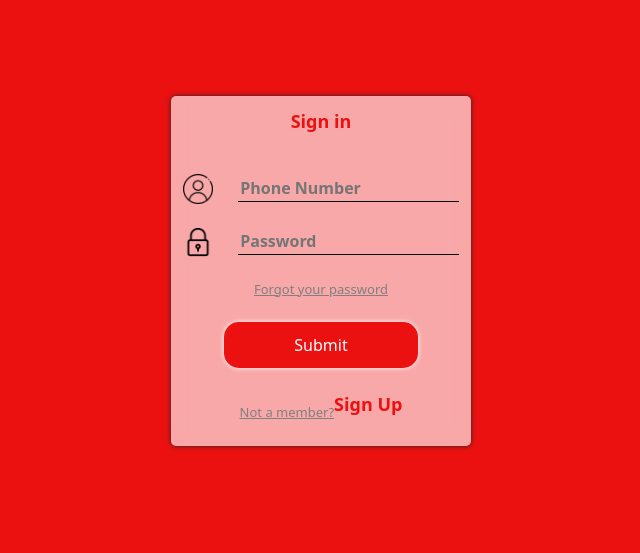
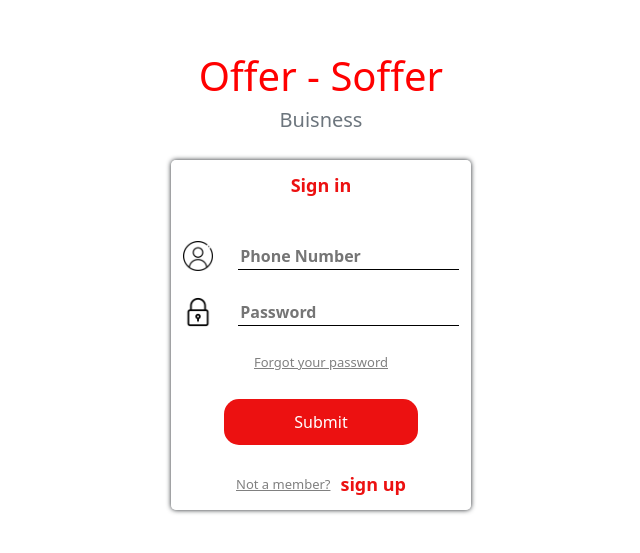
Before and after one commit to shivamjadhav2000/OfferSoffer, a Vue app: page / in a window 1280 px wide. Shown: the part 129-682 px from the top of the page, without its empty margins (319-959 px from the left). Built offline with nearby package versions, Linux system fonts and the light colour scheme.

Commit message:
fixed layout

```diff
--- a/src/components/posts.vue
+++ b/src/components/posts.vue
@@ -178,17 +178,17 @@ p {
   margin: 5px;
 }
 .PostsCont {
-  padding: 2% 10%;
+  margin: 2% 15%;
   display: flex;
   flex-direction: row;
   flex-flow: row wrap;
+  justify-content: space-around;
   background: rgb(255, 255, 255);
 }
 .post {
   width: 280px;
   height: 435px;
   margin: 10px 0px;
-  margin-right: 50px;
   display: flex;
   flex-direction: column;
   justify-content: space-between;
--- a/src/components/profile.vue
+++ b/src/components/profile.vue
@@ -68,7 +68,9 @@ export default {
     color: inherit;
   }
 .navBarDiv {
-  width: 100%;
+  width: 145%;
+  padding:0px 25%;
+  border-bottom: 1px solid rgba(0, 0, 0, 0.219);
   display: flex;
   justify-content: space-between;
   align-items: center;
@@ -99,9 +101,8 @@ export default {
   align-items:center;
 }
 .maindiv {
-
   background: white;
-  margin: 0px 10%;
+  margin: 0px 15%;
   display: flex;
   flex-direction: column;
   justify-content: center;
--- a/src/views/LoginPage.vue
+++ b/src/views/LoginPage.vue
@@ -1,5 +1,9 @@
 <template>
   <div class="logindiv">
+    <div class="Headings">
+      <p class="h1">Offer - Soffer</p>
+      <p class="h5 text-secondary" >Buisness</p>
+    </div>
     <div>
       <form action="/mainPage" class="Form">
         <p class="title">Sign in</p>
@@ -19,7 +23,7 @@
         <button>Submit</button>
         <div class="extra">
           <a href="http://" class="grey">Not a member?</a>
-          <p class="title">Sign Up</p>
+          <p class="title">sign up</p>
         </div>
       </form>
     </div>
@@ -27,12 +31,17 @@
 </template>
 
 <style>
+  .Headings{
+    text-align: center;
+    color: red;
+    padding:20px 0px;
+  }
 .logindiv {
   width: 100%;
   height: 100vh;
   display: flex;
+  flex-direction: column;
   align-items: center;
-  background: rgb(236, 17, 17);
   display: flex;
   justify-content: center;
   align-items: center;
@@ -65,7 +74,7 @@ input {
   outline:none;
   border-bottom: 1px solid black;
   background: none;
-  color: rgb(236, 17, 17);
+  color: rgba(0, 0, 0, 0.699);
   font-size: large;
   font-weight: bold;
   text-align: left;
@@ -91,8 +100,12 @@ input {
   box-shadow: 0 0 5px 0;
 }
 .extra {
+  width:170px;
   display: flex;
   justify-content: space-between;
   align-items: center;
 }
+.extra>p{
+  margin:0px;
+}
 </style>
```
